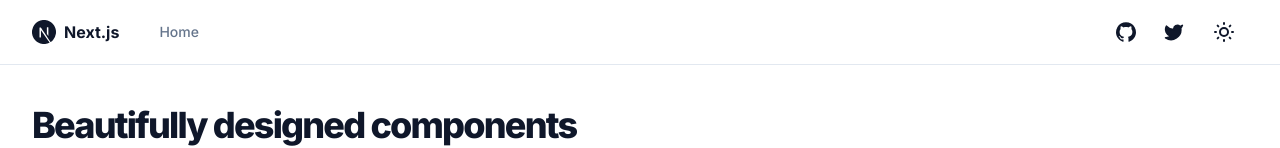
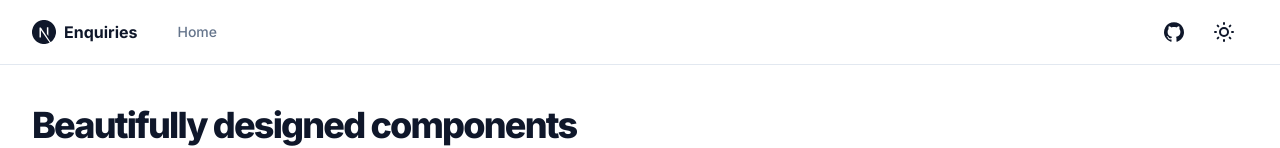
Before and after one commit to kanejoe/enquiries, a Next.js app: page / in a window 1280 px wide. Shown: the top 148 px of the page. Built offline with nearby package versions, Linux system fonts and the light colour scheme.

Commit message:
initial config

```diff
--- a/components/site-header.tsx
+++ b/components/site-header.tsx
@@ -28,21 +28,6 @@
                 <span className="sr-only">GitHub</span>
               </div>
             </Link>
-            <Link
-              href={siteConfig.links.twitter}
-              target="_blank"
-              rel="noreferrer"
-            >
-              <div
-                className={buttonVariants({
-                  size: "sm",
-                  variant: "ghost",
-                })}
-              >
-                <Icons.twitter className="h-5 w-5 fill-current" />
-                <span className="sr-only">Twitter</span>
-              </div>
-            </Link>
             <ThemeToggle />
           </nav>
         </div>
--- a/config/site.ts
+++ b/config/site.ts
@@ -1,7 +1,7 @@
 export type SiteConfig = typeof siteConfig
 
 export const siteConfig = {
-  name: "Next.js",
+  name: "Enquiries",
   description:
     "Beautifully designed components built with Radix UI and Tailwind CSS.",
   mainNav: [
--- a/package.json
+++ b/package.json
@@ -3,7 +3,7 @@
   "version": "0.0.2",
   "private": true,
   "scripts": {
-    "dev": "next dev",
+    "dev": "next dev --turbo",
     "build": "next build",
     "start": "next start",
     "lint": "next lint",
@@ -31,7 +31,7 @@
     "@types/node": "20.3.3",
     "@types/react": "^18.2.7",
     "@types/react-dom": "^18.2.4",
-    "@typescript-eslint/parser": "^5.59.7",
+    "@typescript-eslint/parser": "5.61.0",
     "autoprefixer": "^10.4.14",
     "eslint": "^8.41.0",
     "eslint-config-next": "13.4.8",
```
Also changed, not shown: 1 other file (tests, documents, lock files or other folders).
